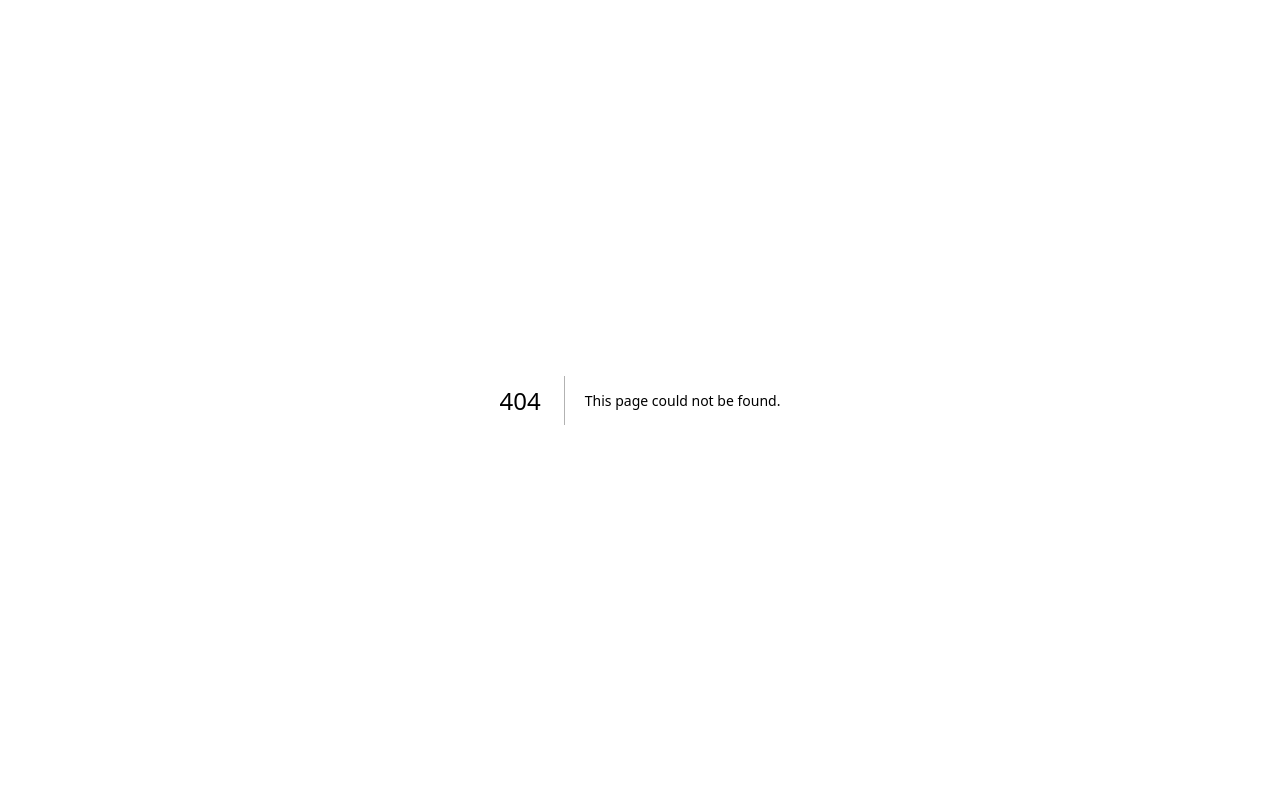
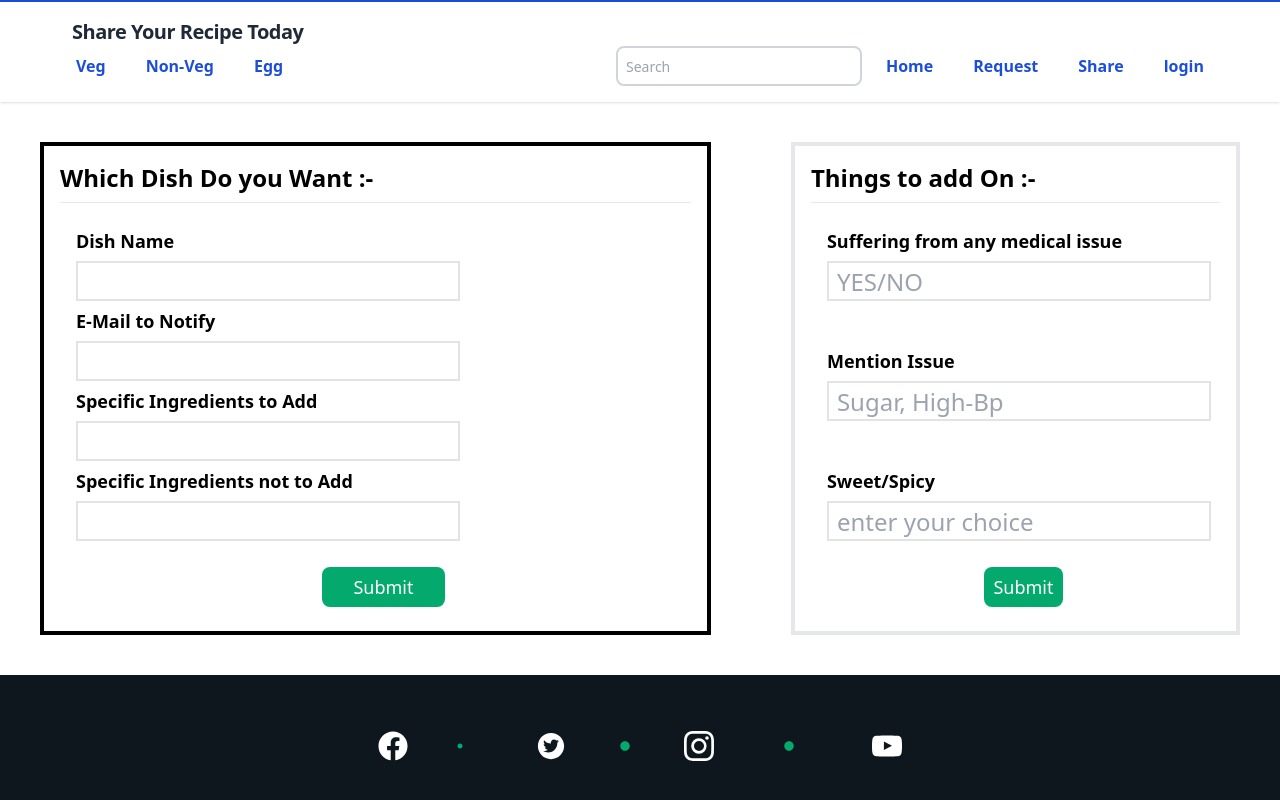
Before and after one commit to Sashi2002/Food_recipe, a Next.js app: page /request in a window 1280 px wide. Before the commit this address had no page. Shown: the top 800 px of the page. Built offline with nearby package versions, Linux system fonts and the light colour scheme.

Commit message:
requestPage

```diff
--- a/components/navbar.js
+++ b/components/navbar.js
@@ -89,6 +89,18 @@ const Navbar = () => {
           </div>
           <div class="flex ">
             <a
+              href="/"
+              className="block text-md px-4 py-2 rounded text-blue-700 ml-2 font-bold hover:text-white mt-4 hover:bg-blue-700 lg:mt-0"
+            >
+              Home
+            </a>
+            <a
+              href="/request"
+              className="block text-md px-4 py-2 rounded text-blue-700 ml-2 font-bold hover:text-white mt-4 hover:bg-blue-700 lg:mt-0"
+            >
+              Request
+            </a>
+            <a
               href="#"
               className="block text-md px-4 py-2 rounded text-blue-700 ml-2 font-bold hover:text-white mt-4 hover:bg-blue-700 lg:mt-0"
               onClick={changeHandler}
--- a/package.json
+++ b/package.json
@@ -9,6 +9,7 @@
     "lint": "next lint"
   },
   "dependencies": {
+    "axios": "^1.3.4",
     "global": "^4.4.0",
     "next": "13.2.4",
     "react": "18.2.0",
--- /dev/null
+++ b/src/pages/request.js
@@ -0,0 +1,134 @@
+import Recipe from "../../components/recipies";
+import Image from "next/image";
+import Navbar from "../../components/navbar";
+import Footer from "../../components/footer";
+const Req = () => {
+  return (
+    <div>
+      <Navbar />
+      <div className="flex justify-center items-center flex-col text-2xl">
+        <div className="flex w-full">
+          <div className="w-3/5 my-10 mx-10 p-4  border-4 border-black border-solid">
+            <div className="mb-6">
+              <b>Which Dish Do you Want :-</b>
+              <div>
+                <hr className="w-full mt-2" />
+              </div>
+            </div>
+
+            <div>
+              <form className="ml-4">
+                <div className="mb-10 h-10">
+                  <div className="w-full flex items-center justify-between text-lg">
+                    <label htmlFor="name">
+                      <b>Dish Name</b>
+                    </label>
+                  </div>
+                  <input
+                    type="text"
+                    className="h-10 border-[#e3e3e3] border-2 border-solid w-96 mt-1.5"
+                  />
+                </div>
+                <div className="mb-10 h-10">
+                  <div className="w-full flex items-center justify-between text-lg ">
+                    <label htmlFor="email">
+                      <b>E-Mail to Notify</b>
+                    </label>
+                  </div>
+                  <input
+                    type="email"
+                    className="h-10 border-[#e3e3e3] border-2 border-solid w-96 mt-1.5"
+                  />
+                </div>
+                <div className="mb-10 h-10">
+                  <div className="w-full flex items-center justify-between text-lg">
+                    <label htmlFor="subject">
+                      <b>Specific Ingredients to Add</b>
+                    </label>
+                  </div>
+                  <input
+                    type="text"
+                    className="h-10 border-[#e3e3e3] border-2 border-solid w-96 mt-1.5"
+                  />
+                </div>
+
+                <div className="mb-10 h-10">
+                  <div className="w-full flex items-center justify-between text-lg">
+                    <label htmlFor="subject">
+                      <b>Specific Ingredients not to Add</b>
+                    </label>
+                  </div>
+                  <input
+                    type="text"
+                    className="h-10 border-[#e3e3e3] border-2 border-solid w-96 mt-1.5"
+                  />
+                </div>
+                <div className="text-lg text-center">
+                  <button className="bg-[#04aa6d] mt-5 mb-2 border-white rounded-lg border-none decoration-white w-1/5 h-10 text-white">
+                    Submit
+                  </button>
+                </div>
+              </form>
+            </div>
+          </div>
+          <div className="w-2/5 my-10 p-4  mx-10 border-4 border-solid">
+            <div className="mb-6">
+              <b>Things to add On :-</b>
+              <div>
+                <hr className="w-full mt-2" />
+              </div>
+            </div>
+            <div>
+              <form className="ml-4">
+                <div className="mb-20 h-10">
+                  <div className="w-full flex items-center justify-between text-lg">
+                    <label htmlFor="name">
+                      <b>Suffering from any medical issue</b>
+                    </label>
+                  </div>
+                  <input
+                    type="text"
+                    className="h-10 px-2 border-[#e3e3e3] border-2 border-solid w-96 mt-1.5 "
+                    placeholder="YES/NO"
+                  />
+                </div>
+                <div className="mb-20  h-10">
+                  <div className="w-full flex items-center justify-between text-lg ">
+                    <label htmlFor="text">
+                      <b>Mention Issue</b>
+                    </label>
+                  </div>
+                  <input
+                    type="text"
+                    className="h-10 px-2 border-[#e3e3e3] border-2 border-solid w-96 mt-1.5"
+                    placeholder="Sugar, High-Bp"
+                  />
+                </div>
+                <div className="mb-10 h-10">
+                  <div className="w-full flex items-center justify-between text-lg">
+                    <label htmlFor="subject">
+                      <b>Sweet/Spicy</b>
+                    </label>
+                  </div>
+                  <input
+                    type="text"
+                    className="h-10 px-2 border-[#e3e3e3] border-2 border-solid w-96 mt-1.5"
+                    placeholder="enter your choice"
+                  />
+                </div>
+
+                <div className="text-lg text-center  ">
+                  <button className="bg-[#04aa6d] mt-5  mb-2 border-white rounded-lg border-none decoration-white w-1/5 h-10 text-white">
+                    Submit
+                  </button>
+                </div>
+              </form>
+            </div>
+          </div>
+        </div>
+      </div>
+      <Footer />
+    </div>
+  );
+};
+export default Req;
--- a/src/pages/shareRecipie.js
+++ b/src/pages/shareRecipie.js
@@ -2,7 +2,45 @@ import Image from "next/image";
 import Navbar from "../../components/navbar";
 import Item from "../../components/item";
 import Footer from "../../components/footer";
+import React from "react";
+import axios from "axios";
+
 const Sr = () => {
+  const [state, setState] = React.useState({
+    email: "",
+    message: "",
+    file: null,
+  });
+
+  function handleChange(e) {
+    if (e.target.files) {
+      setState({ ...state, [e.target.name]: e.target.files[0] });
+    } else {
+      setState({ ...state, [e.target.name]: e.target.value });
+    }
+  }
+
+  async function handleSubmit(e) {
+    e.preventDefault();
+
+    let formData = new FormData();
+
+    for (let [key, value] of Object.entries(state)) {
+      formData.append(key, value);
+    }
+
+    // Use fetch or axios to submit the form
+    await axios
+      .post("{Formeezy-Endpoint}", formData)
+      .then(({ data }) => {
+        const { redirect } = data;
+        // Redirect used for reCAPTCHA and/or thank you page
+        window.location.href = redirect;
+      })
+      .catch((e) => {
+        window.location.href = e.response.data.redirect;
+      });
+  }
   return (
     <div className="flex flex-col">
       <Navbar />
@@ -10,7 +48,22 @@ const Sr = () => {
         <div className="w-8/12 h-[500px] border-4 flex flex-col justify-between text-3xl">
           <span className="p-3  ">Upload Photos/Videos</span>
           <hr></hr>
-          <div className="flex justify-between h-full text-3xl"></div>
+          <div className="flex flex-col items-center justify-center h-full text-3xl">
+            <form
+              onSubmit={handleSubmit}
+              className="flex flex-col justify-center items-center"
+            >
+              <div className="flex flex-col justify-center items-center ">
+                <input type="file" name="file" onChange={handleChange} />
+                <input
+                  name="bot-field"
+                  type="text"
+                  onChange={handleChange}
+                  style={{ display: "none" }}
+                />
+              </div>
+            </form>
+          </div>
         </div>
         <div className="w-4/12 h-[500px] border-black border-4 ">
           <form className="flex justify-around items-center my-4">
```
Also changed, not shown: 1 other file (tests, documents, lock files or other folders).
